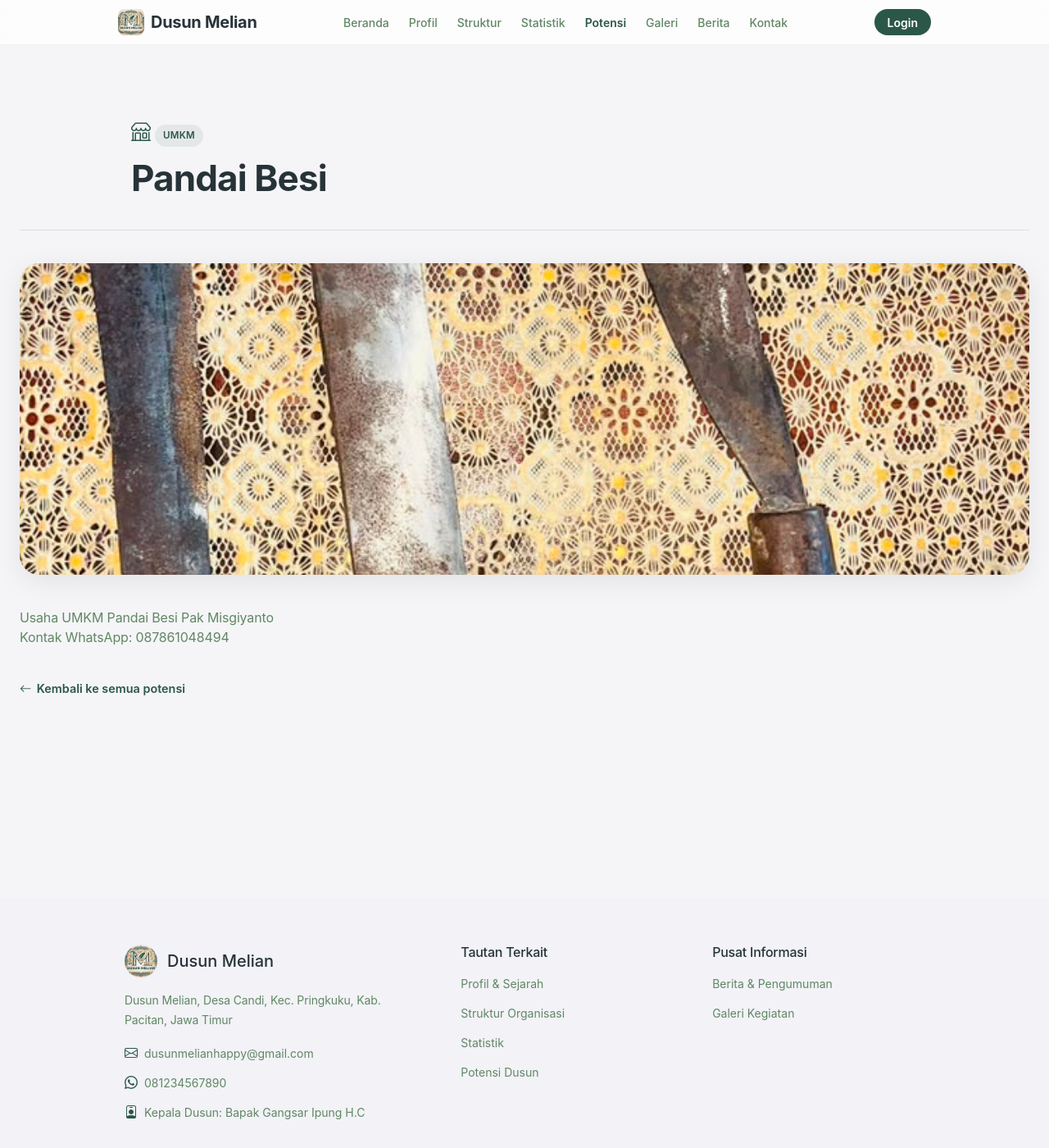
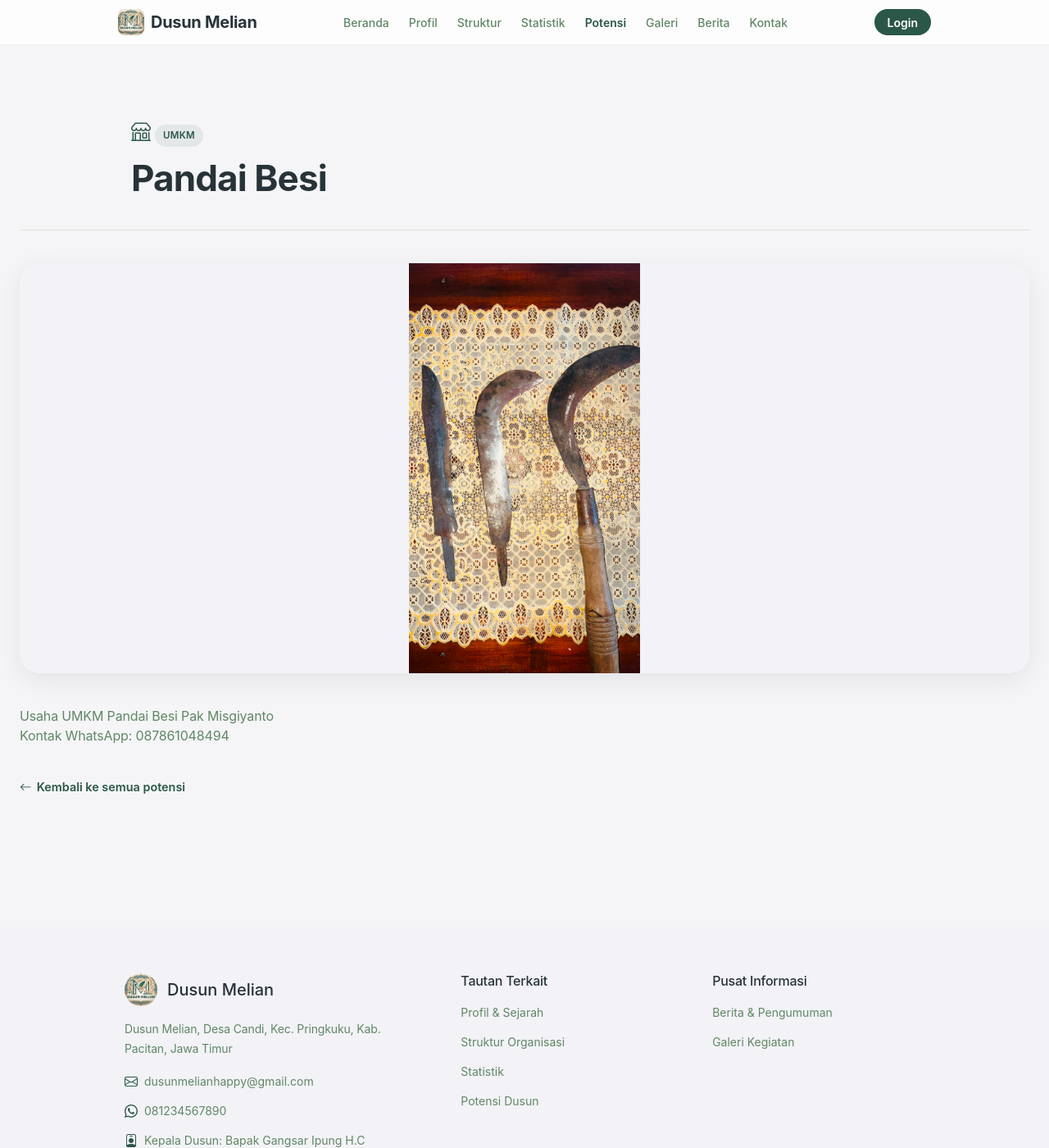
Before and after one commit to Noiro-0/Melian-Happy, a Jekyll site: the page built from _potensi/pandai-besi-pak-miskianto.md, in a window 1280 px wide and 1400 px high. Shown: the whole window at 82% size. Built offline with Jekyll 4.4.1, drawn with Linux system fonts in a browser that asks for light colours; nearby versions of some CDN libraries.

Commit message:
fix : potensi image view

```diff
--- a/assets/css/style.css
+++ b/assets/css/style.css
@@ -1456,10 +1456,12 @@ p {
 
 .potensi-single-image {
   width: 100%;
-  height: 380px;
-  object-fit: cover;
+  height: auto;
+  max-height: 500px;
+  object-fit: contain;
   border-radius: var(--radius-lg);
   margin-bottom: 1.5rem;
+  background-color: var(--md-sys-color-surface-variant);
 }
 
 /* ==========================================================================
@@ -1957,8 +1959,7 @@ p {
    Apple HIG specific tweaks for Posts, Video, & PDFs
    ========================================================================== */
 .post-hero-image,
-.post-hero-video,
-.potensi-single-image {
+.post-hero-video {
   width: 100%;
   max-height: 480px;
   object-fit: cover;
@@ -1966,6 +1967,13 @@ p {
   box-shadow: 0 8px 32px rgba(0, 0, 0, 0.08);
   margin-bottom: 2.5rem;
   background-color: var(--md-sys-color-surface-variant);
+  display: block;
+}
+
+.potensi-single-image {
+  border-radius: 24px;
+  box-shadow: 0 8px 32px rgba(0, 0, 0, 0.08);
+  margin-bottom: 2.5rem;
   display: block;
 }
 
```
